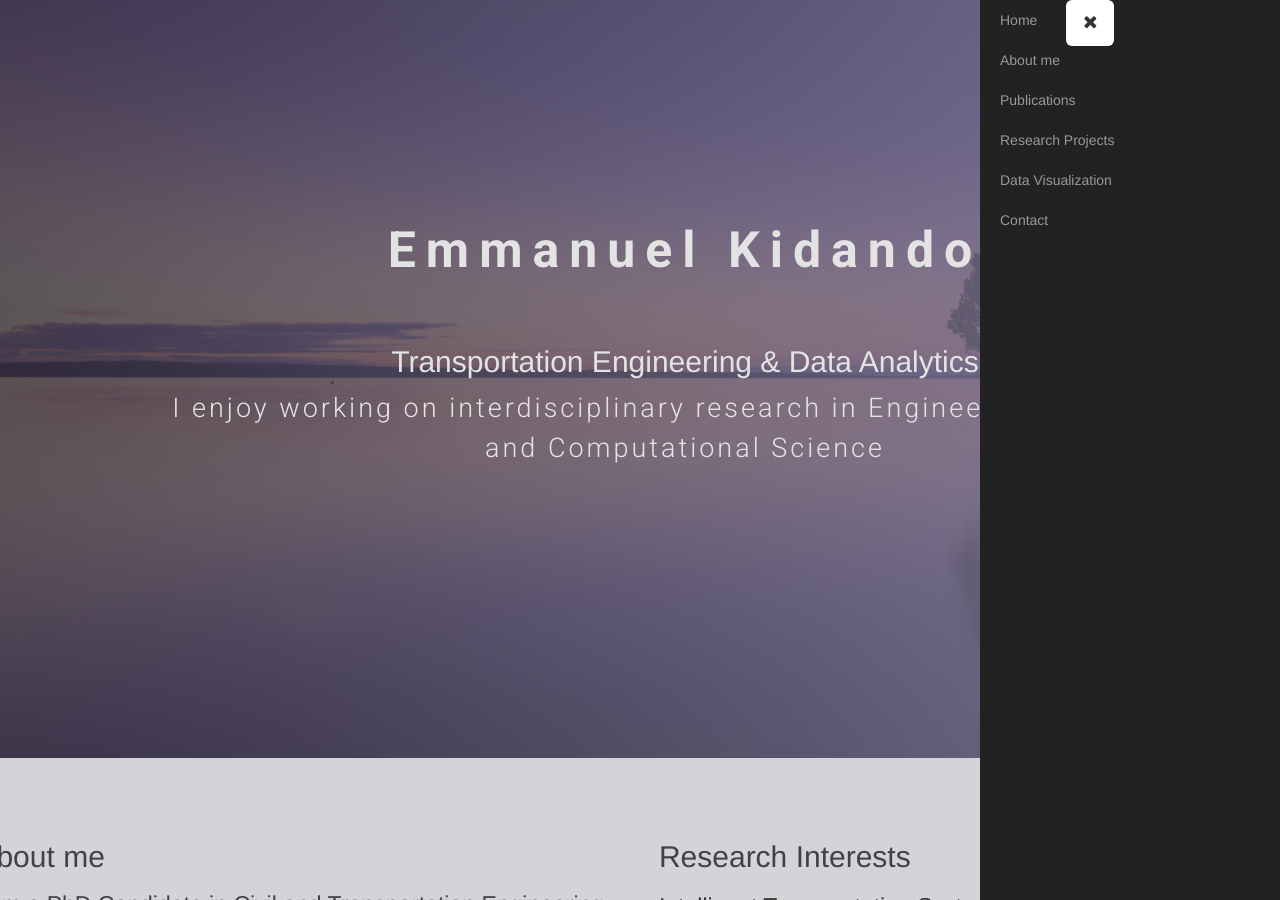
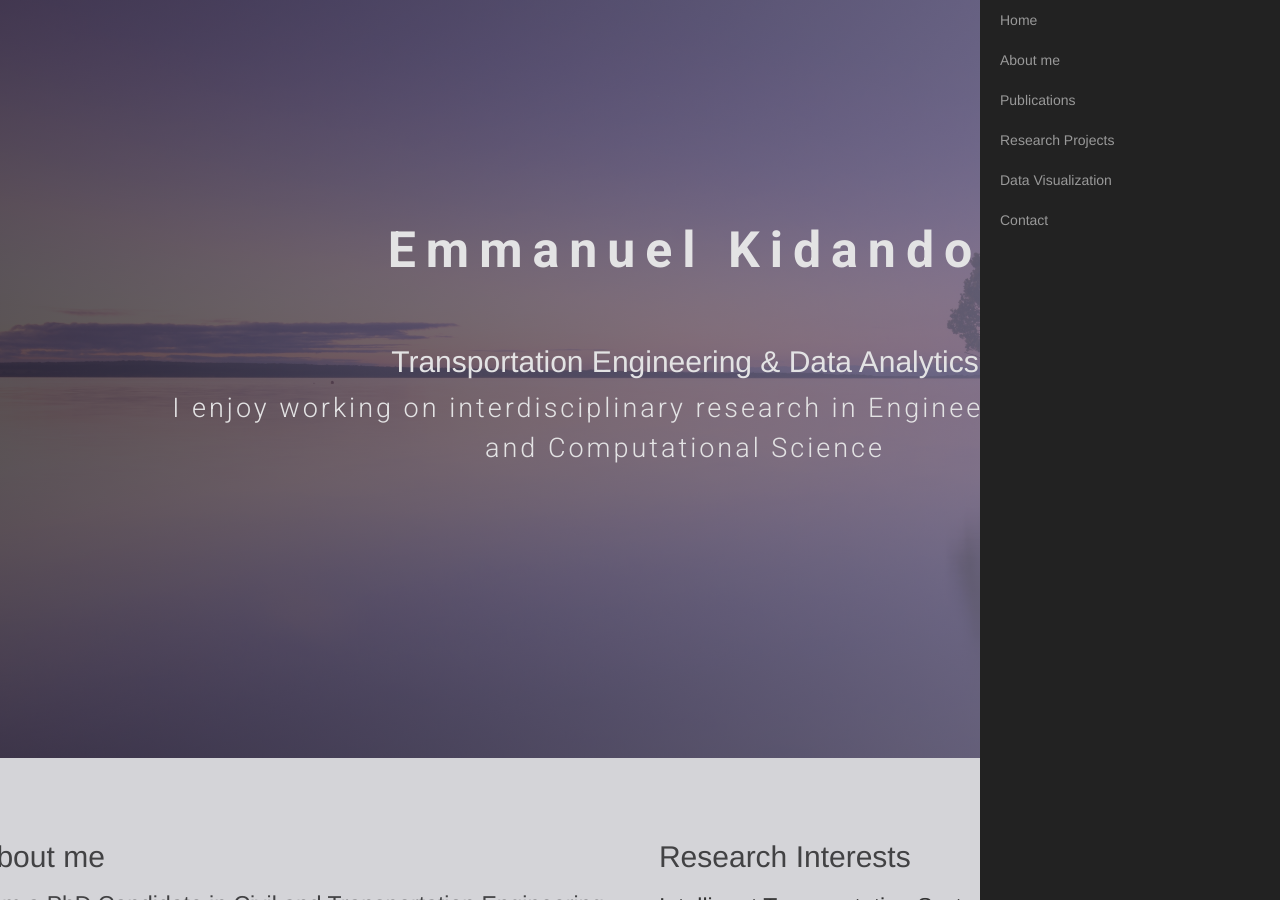
Before and after one commit to ekidando/Kidando, a Jekyll site: the page index.html, which Jekyll copies as it is, in a window 1280 px wide and 900 px high. Built offline with Jekyll 4.4.1, drawn with Linux system fonts in a browser that asks for light colours; nearby versions of some CDN libraries; some web fonts are replaced.

Commit message:
Update index.html

```diff
--- a/index.html
+++ b/index.html
@@ -21,7 +21,6 @@
 
 <nav id="sidebar-wrapper">
   <ul class="sidebar-nav">
-      <a id="menu-close" href="#" class="btn btn-light btn-lg pull-right toggle"><i class="fa fa-times"></i></a>
     <li><a href="#top" onclick = $("#menu-close").click(); >Home</a></li>
     <li><a href="#about" onclick = $("#menu-close").click(); >About me</a></li>
     <li><a href="File/publication.html" onclick = $("#menu-close").click(); >Publications</a></li>
```
